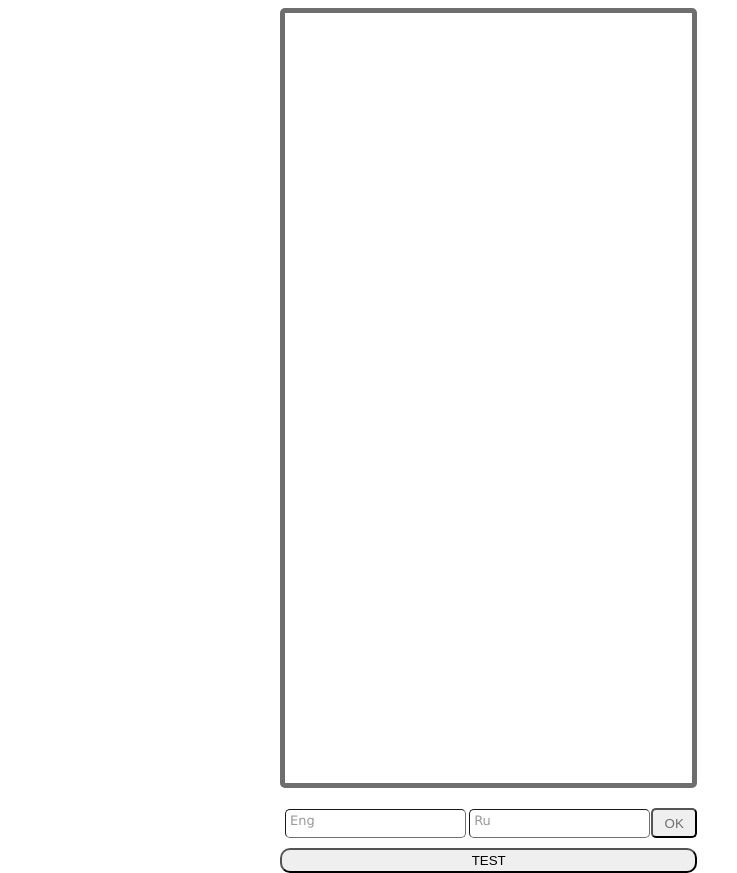
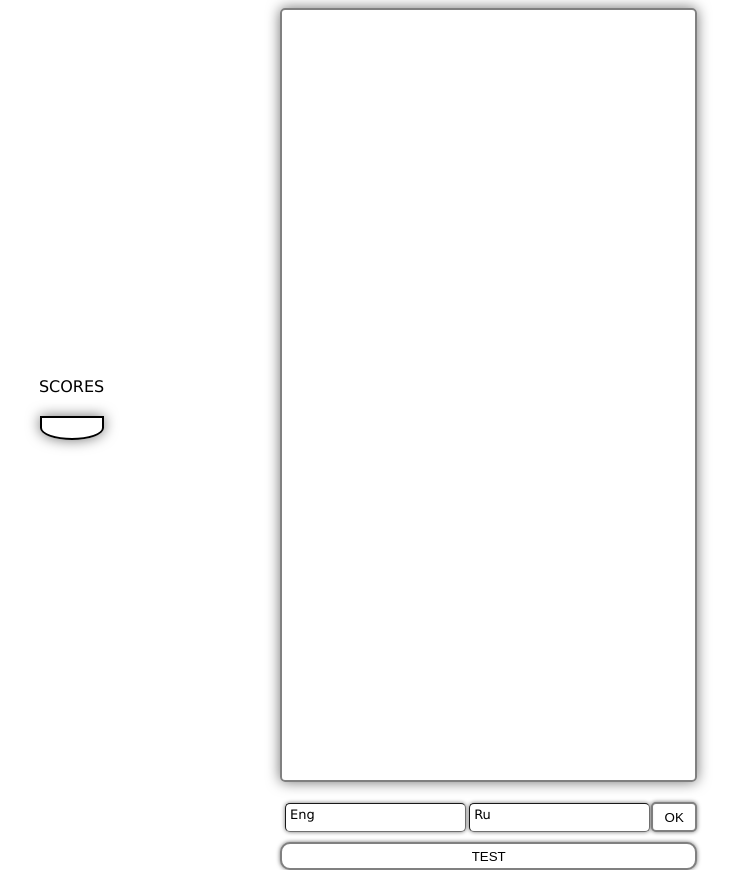
Before and after one commit to nickitin123321/dicti, a website built with webpack: page index.html in a window 1280 px wide. Shown: the whole page, without its empty margins (145-882 px from the left). Built offline with nearby package versions, Linux system fonts and the light colour scheme.

Commit message:
add some styles

```diff
--- a/index.html
+++ b/index.html
@@ -7,6 +7,7 @@
     <body>
         <main class="dic">
           <div class="dic__counter-container">
+            <span>SCORES</span>
             <span class="dic__counter"></span>
           </div>
           <div class="dic__app">
--- a/src/client/style.scss
+++ b/src/client/style.scss
@@ -1,8 +1,10 @@
 .dic {
   display: flex;
+  font-family: Verdana, Geneva, Tahoma, sans-serif;
 
   .dic__counter-container {
     display: flex;
+    flex-direction: column;
     align-items: center;
     justify-content: center;
     width: 33%;
@@ -10,22 +12,26 @@
   }
 
   .dic__counter {
+    margin-top: 20px;
+    padding: 10px 30px;
+    border: solid 2px;
+    border-bottom-left-radius: 50%;
+    border-bottom-right-radius: 50%;
+    box-shadow: 0 0 10pt #727272;
     font-size: 140px;
   }
 
   .dic__app {
     width: 33%;
     height: 800px;
-    font-family: Verdana, Geneva, Tahoma, sans-serif;
 
     .dic__list {
       height: 750px;
       display: flex;
       flex-direction: column;
       overflow-y: scroll;
-      border-style: solid;
-      border-color: #6e6e6e;
-      border-width: 5px;
+      border: solid 2px gray;
+      box-shadow: 0 0 10pt #727272;
       overflow-y: scroll;
       padding: 10px;
       border-radius: 5px;
@@ -61,7 +67,9 @@
           width: 20px;
           height: 20px;
           border-radius: 50%;
-          color: #6e6e6e;
+          color: #000;
+          background-color: #f1f1f1;
+          cursor: pointer;
         }
       }
     }
@@ -90,11 +98,12 @@
         height: 25px;
         width: 95%;
         margin-left: 5px;
+        box-shadow: 0 0 4px #727272;
       }
 
       .dic_form__label {
         position: absolute;
-        color: #999;
+        color: #000;
         font-size: 13px;
         line-height: 13px;
         top: 5px;
@@ -111,18 +120,27 @@
 
       .dic_form__button {
         border-radius: 5px;
-        color: #6e6e6e;
+        color: #000;
         width: 50px;
         height: 30px;
         margin-left: 3px;
+        border: solid 2px gray;
+        background-color: #fff;
+        box-shadow: 0 0 4px #727272;
+        cursor: pointer;
       }
     }
 
     .dic_form__button--test {
       width: 100%;
-      height: 25px;
+      height: 28px;
       border-radius: 10px;
       margin-top: 5px;
+      color: #000;
+      border: solid 2px gray;
+      background-color: #fff;
+      box-shadow: 0 0 4px #727272;
+      cursor: pointer;
     }
   }
 }
```
